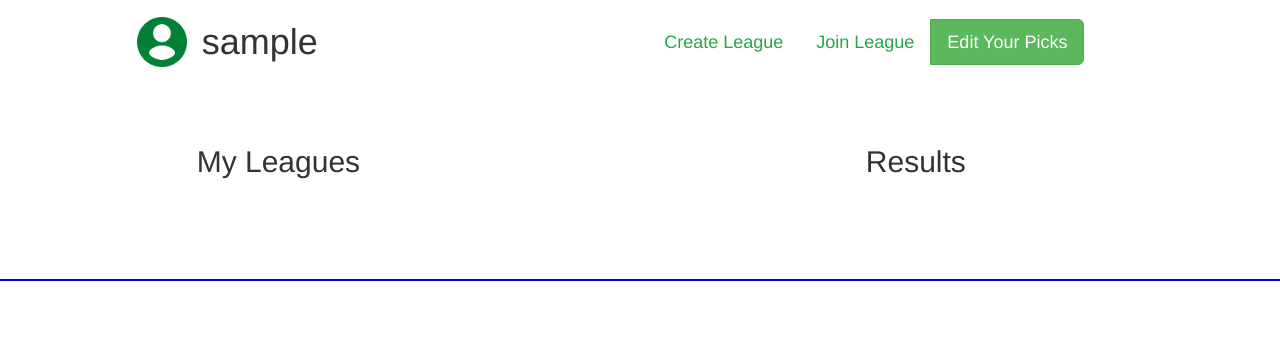
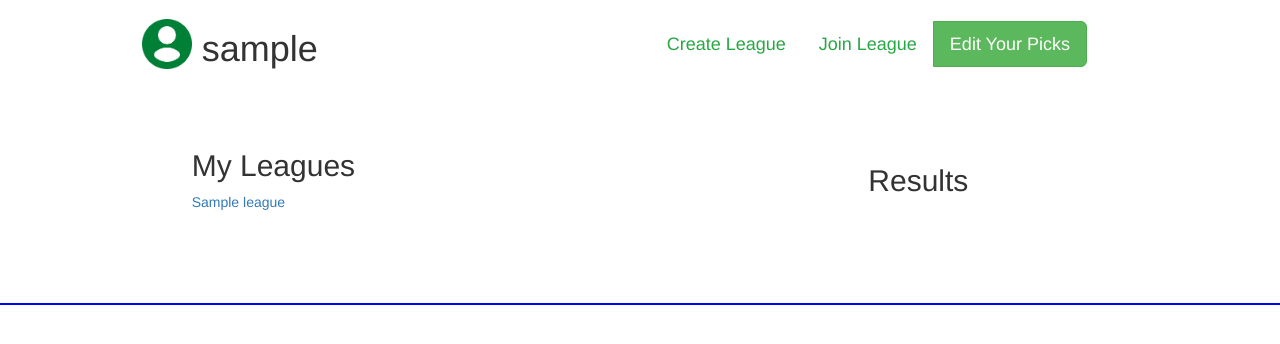
Before and after one commit to tathomas/footballShark, a Django app: page /user in a window 1280 px wide. Shown: the part 61-405 px from the top of the page. Run offline with Django 3.2, Linux system fonts and the light colour scheme; a user stored in the database is signed in; tables that the repository leaves empty hold one stand-in row (values such as "Sample post"); some libraries are stand-ins or nearby versions.

Commit message:
Added my leagues list and fixed margins on h1 and h2 in flex-info

```diff
--- a/app/static/app/css/customuser.css
+++ b/app/static/app/css/customuser.css
@@ -40,7 +40,6 @@ body {
 .flex-info h1,
 .flex-info h2{
     display: inline-block;
-    margin: 10px;
 }
 .flex-info-left {
     margin-left: 0px;
@@ -49,7 +48,7 @@ body {
     justify-content: space-evenly;
 }
 .flex-item {
-    margin-left: 5px;
+    margin-left: 10px;
     /* padding: 10px; */
 }
 .flex-info-league {
--- a/app/templates/app/usertemp.html
+++ b/app/templates/app/usertemp.html
@@ -100,6 +100,15 @@
                 <!--My League -->
                 <div class="flex-item">
                     <h2>My Leagues</h2>
+                    {% if my_leagues %}
+                        {% for league in my_leagues %}
+                       <ul>
+                            <li><a href="/league/{{ league.id }}/">{{ league }}</a></li>
+                        <ul>
+                        {% endfor %}
+                        {% else %}
+                        <h3>No League Available</h3>
+                        {% endif %}
                 </div>
             </div>
             <div class="col-md-6 flex-info flex-info-right">
```
